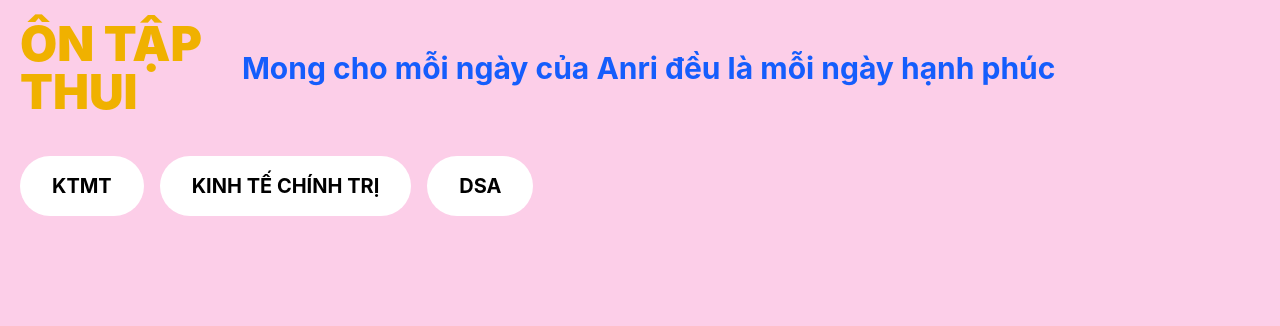
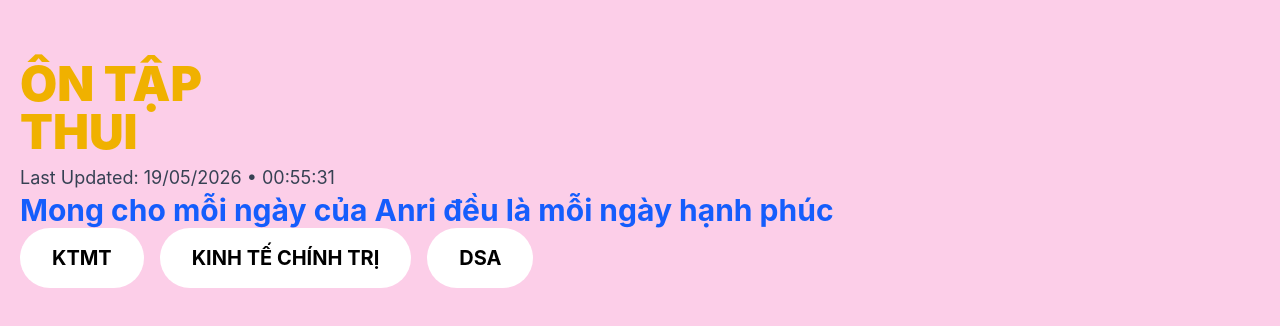
Before and after one commit to binhdangiuu/binanri, a React (Vite) app: page / in a window 1280 px wide. Shown: the top 326 px of the page. Built offline with nearby package versions, Linux system fonts and the light colour scheme.

Commit message:
add save progress and question context

```diff
--- a/src/App.jsx
+++ b/src/App.jsx
@@ -234,12 +234,18 @@ export default function App() {
 
       {/* HEADER */}
       <div className="flex items-center gap-10 mb-10">
-
+          </div>
         <h1 className="text-5xl font-black text-yellow-500 leading-none">
           ÔN TẬP
           <br />
           THUI
         </h1>
+
+        <p className="text-gray-700 text-lg mt-2">
+          Last Updated: 19/05/2026 • 00:55:31
+        </p>
+
+        <div>
 
         <div className="text-3xl font-bold text-blue-600">
           Mong cho mỗi ngày của Anri đều là mỗi ngày hạnh phúc
```
